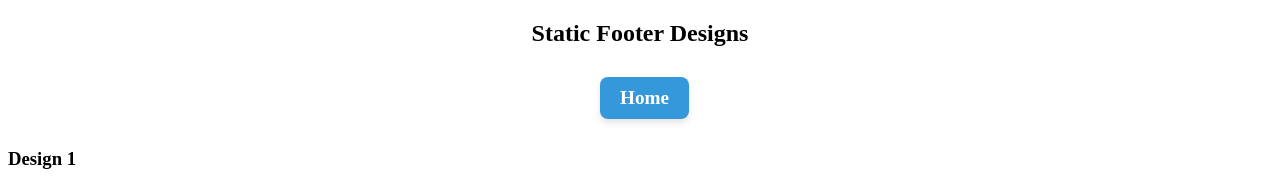
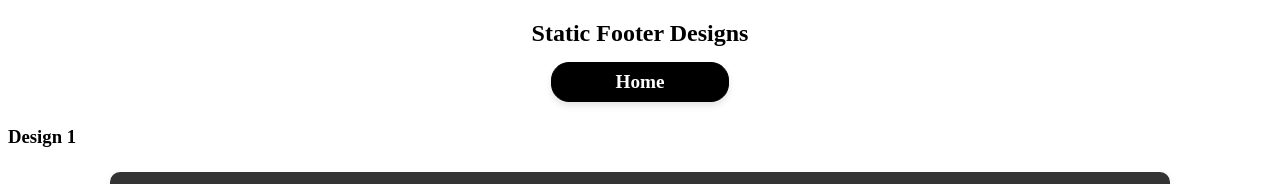
Before and after one commit to Gerica061905/WD-seatwork-3, a plain HTML site: page pages/footers/index.html in a window 1280 px wide. Shown: the top 184 px of the page. Drawn offline with Linux system fonts and the light colour scheme.

Commit message:
refactor(added):added an style in footerpsge

```diff
--- a/pages/footers/assets/style.css
+++ b/pages/footers/assets/style.css
@@ -1,6 +1,26 @@
 h2{
     text-align: center;
 }
+a.home {
+        justify-content: center;
+            display: flex;
+                align-items: center;
+                    flex-direction: column;
+                        text-decoration: none;
+                            background-color: #000;
+                                border: 1px solid #000;
+                                    border-radius: 18px;
+                                        width: 10rem;
+                                            margin: 0.5rem auto;
+                                                color: #fff;
+                                                    padding: 0.5rem;
+                                                        transform: translateY(-5px);
+                                                            &:hover{
+                                                                    color: rgb(200, 144, 200);
+                                                                            background-color: rgb(82, 19, 82);
+                                                                                }
+                                                                                }
+
 .home {
     display: inline-block;
     padding: 10px 20px;
```
